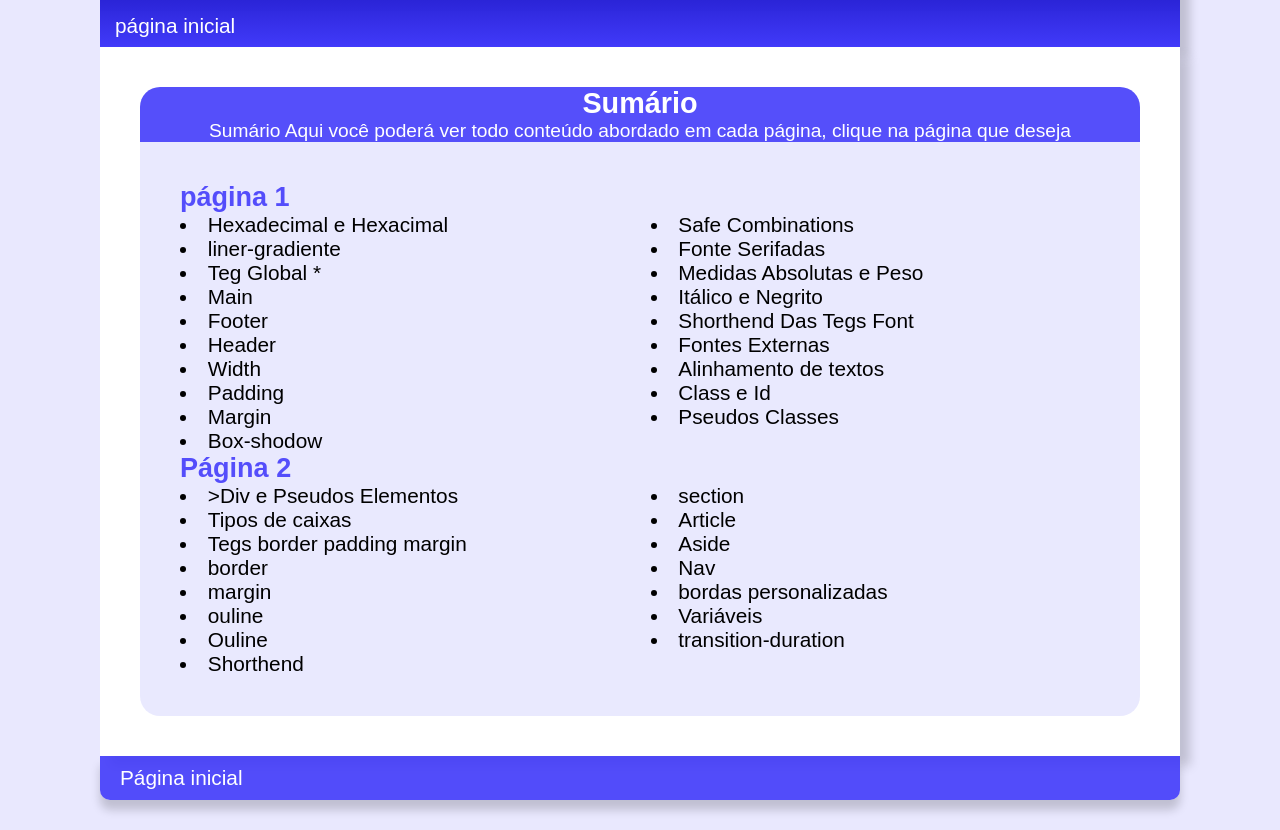
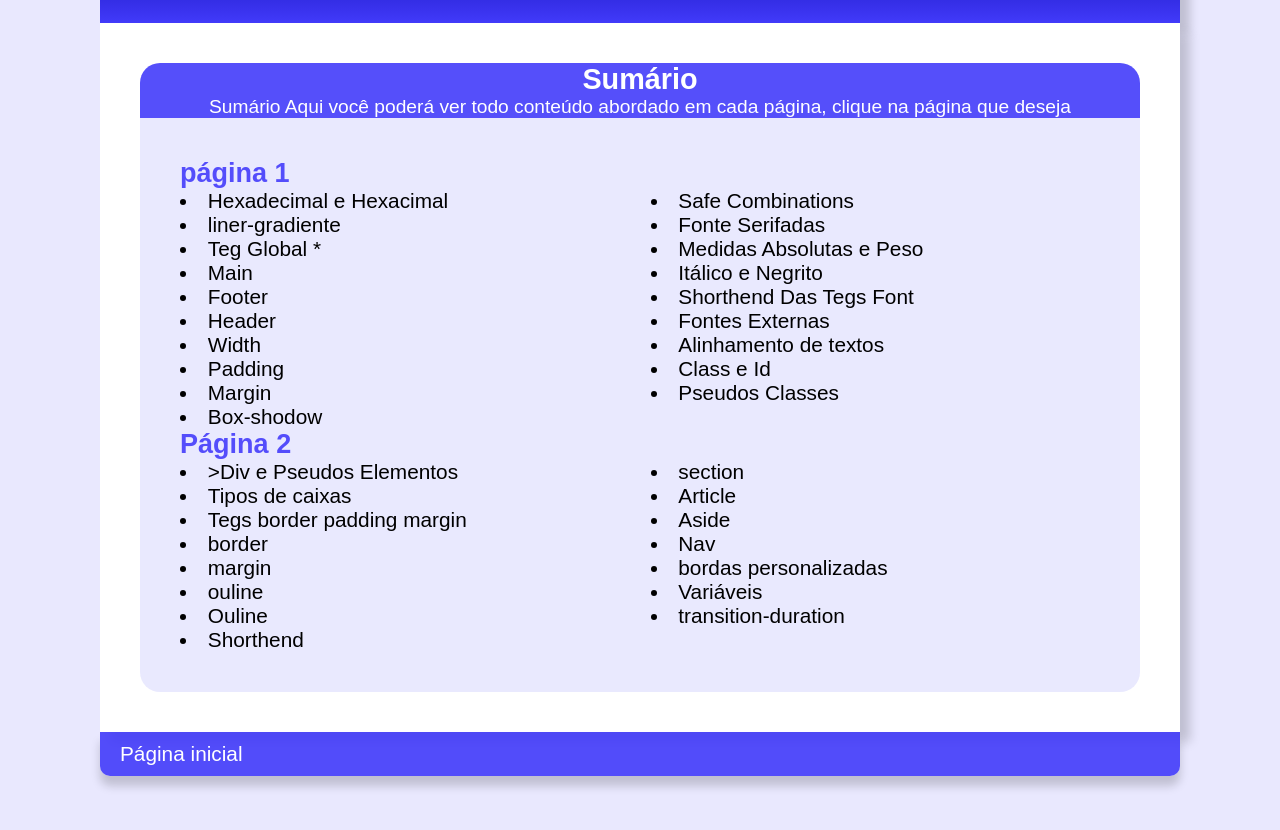
Before and after one commit to WellingtonRaul/teste-numero1, a plain HTML site: page anotacaocss.html in a window 1280 px wide. Shown: the part 107-937 px from the top of the page. After the commit the page ends 913 px from the top, so only its background shows below. Drawn offline with Linux system fonts and the light colour scheme.

Commit message:
atualizei

```diff
--- a/anotacaocss.html
+++ b/anotacaocss.html
@@ -11,7 +11,6 @@
     <header>
         <h1>Anotações CSS</h1>
         <nav>
-            <a href="index.html" target="_self" rel="prev">página inicial</a>
         </nav>
     </header>
     <main>
```
